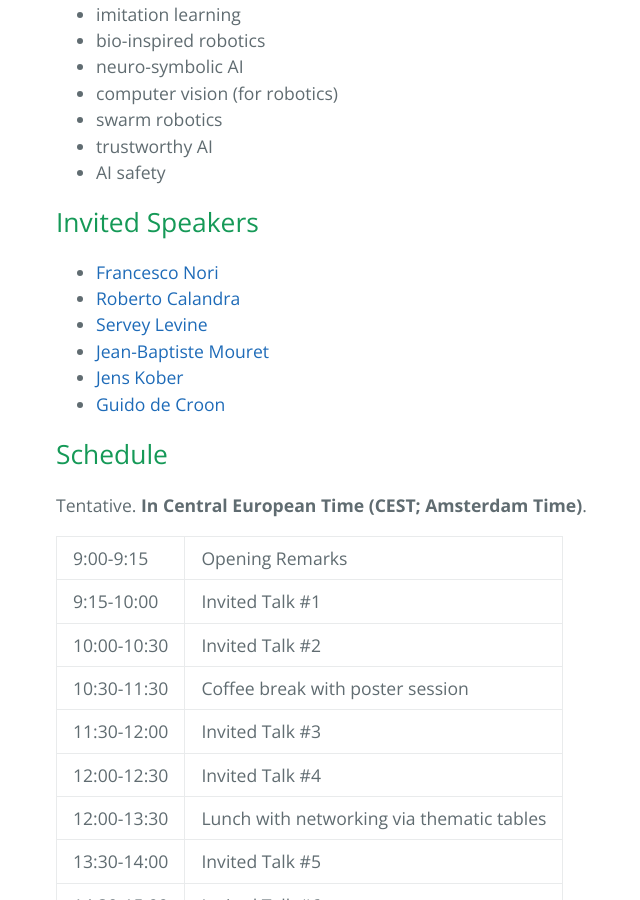
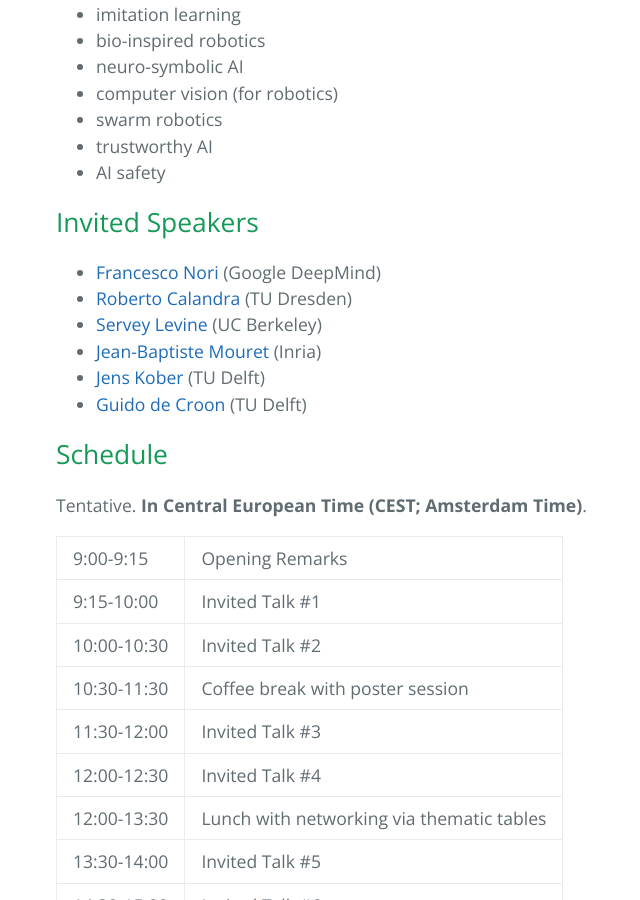
Before and after one commit to airlab-tilburg/ai4robotics-workshop, a Jekyll site: the page built from index.md, in a window 1280 px wide and 900 px high, scrolled down 1350 px. Shown: the whole window, without its empty margins (168-808 px from the left). Built offline with Jekyll 4.4.1, drawn with Linux system fonts in a browser that asks for light colours.

Commit message:
affiliations

```diff
--- a/index.md
+++ b/index.md
@@ -36,12 +36,12 @@ Everybody is encouraged to submit and present a poster. Topics of interest inclu
 <div id="invited_speakers" />
 ## Invited Speakers
 
-* [Francesco Nori](https://scholar.google.com/citations?user=t3l8q6gAAAAJ)
-* [Roberto Calandra](https://lasr.org/)
-* [Servey Levine](https://people.eecs.berkeley.edu/~svlevine)
-* [Jean-Baptiste Mouret](https://members.loria.fr/JBMouret/)
-* [Jens Kober](http://www.jenskober.de)
-* [Guido de Croon](http://www.bene-guido.eu/wordpress/)
+* [Francesco Nori](https://scholar.google.com/citations?user=t3l8q6gAAAAJ) (Google DeepMind)
+* [Roberto Calandra](https://lasr.org/) (TU Dresden)
+* [Servey Levine](https://people.eecs.berkeley.edu/~svlevine) (UC Berkeley)
+* [Jean-Baptiste Mouret](https://members.loria.fr/JBMouret/) (Inria)
+* [Jens Kober](http://www.jenskober.de) (TU Delft)
+* [Guido de Croon](http://www.bene-guido.eu/wordpress/) (TU Delft)
 
 
 <div id="schedule" />
```
